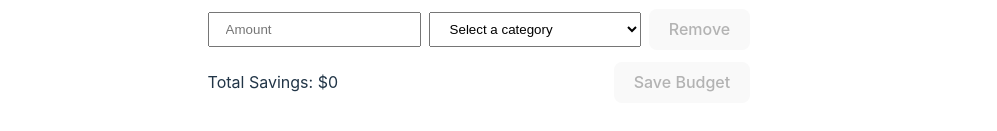
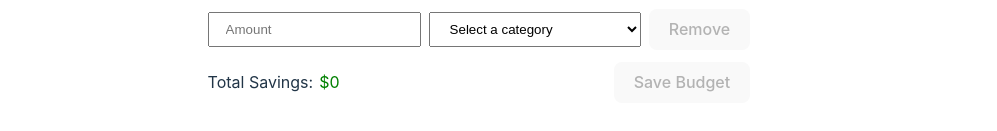
Before and after one commit to Matt-Roden/BudgetBuddy2, a React (Vite) app: page /create-budget in a window 1280 px wide. Shown: the part 445-576 px from the top of the page, without its empty margins (161-1158 px from the left). Built offline with nearby package versions, Linux system fonts and the light colour scheme.

Commit message:
Changes total savings font color based on if total is positive or negative number

```diff
--- a/src/routes/BudgetForm/BudgetForm.css
+++ b/src/routes/BudgetForm/BudgetForm.css
@@ -54,3 +54,17 @@
   flex-direction: column;
   align-items: flex-start;
 }
+
+.total-savings {
+  display: flex;
+}
+
+.total-positive {
+  color: green;
+  margin-left: 6px;
+}
+
+.total-negative {
+  color: red;
+  margin-left: 6px;
+}
--- a/src/routes/BudgetForm/BudgetForm.tsx
+++ b/src/routes/BudgetForm/BudgetForm.tsx
@@ -216,7 +216,16 @@ const BudgetForm = () => {
             })}
           </div>
           <div className="total-and-save-row">
-            <div>Total Savings: ${totalSavings}</div>
+            <div className="total-savings">
+              <div>Total Savings:</div>
+              <div
+                className={
+                  totalSavings < 0 ? "total-negative" : "total-positive"
+                }
+              >
+                ${totalSavings}
+              </div>
+            </div>
             {/* Todo: on save will POST this budget to an API*/}
             <button
               type="submit"
```
